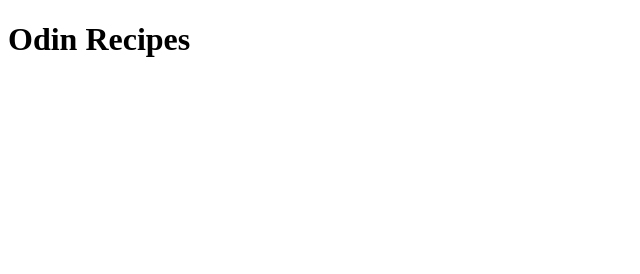
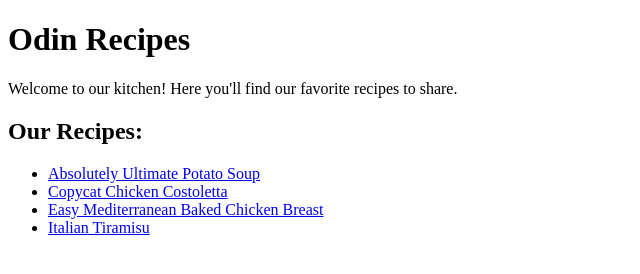
Before and after one commit to mooaadh/odin-recipes, a plain HTML site: page index.html in a window 1280 px wide. Shown: the whole page, without its empty margins (0-640 px from the left). Drawn offline with Linux system fonts and the light colour scheme.

Commit message:
Update index.html with welcome message and recipe links

```diff
--- a/index.html
+++ b/index.html
@@ -6,7 +6,15 @@
     <title>Recipes</title>
 </head>
 <body>
-    <h1>Odin Recipes</h1>
+    <h1> Odin Recipes</h1>
+    <p>Welcome to our kitchen! Here you'll find our favorite recipes to share.</p>
+    <h2>Our Recipes:</h2>
+    <ul>
+        <li><a href="recipes/Absolutely Ultimate Potato Soup.html">Absolutely Ultimate Potato Soup</a></li>
+        <li><a href="recipes/Copycat Chicken Costoletta.html">Copycat Chicken Costoletta</a> </li>
+        <li><a href="recipes/Easy Mediterranean Baked Chicken Breast.html">Easy Mediterranean Baked Chicken Breast</a></li>
+        <li><a href="recipes/Italian Tiramisu.html">Italian Tiramisu</a></li>
+    </ul>
 
 </body>
 </html>
```
